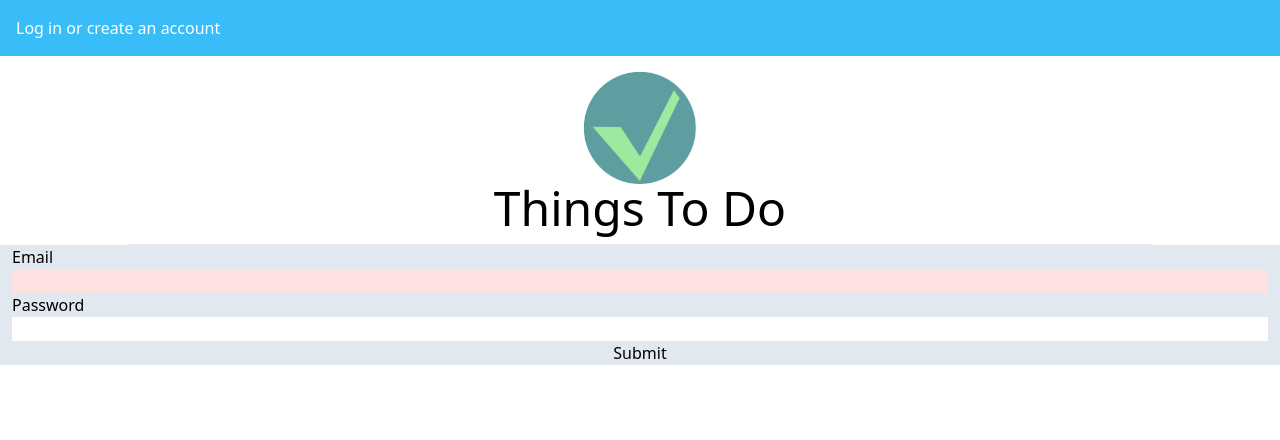
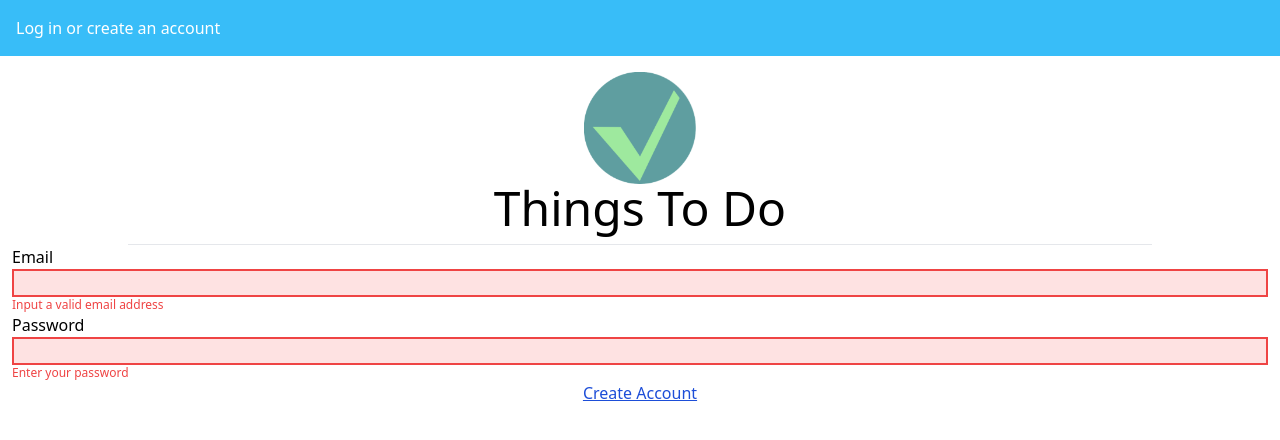
Before and after one commit to Iamasamwich/todo-client-tailwind, a React (Create React App) app: page / in a window 1280 px wide. Shown: the top 440 px of the page. Built offline with nearby package versions, Linux system fonts and the light colour scheme; no server answers.

Commit message:
refactor state and reducers... still not great but it works

```diff
--- /dev/null
+++ b/src/actions/login.ts
@@ -0,0 +1,12 @@
+import api from '../api/index';
+
+export const loginAction = async ({email, pword} : {email :string; pword: string }) => {
+  await api('/login', 'POST', {email, pword})
+  .then((res : iRes) => {
+    if (res.status === 200 && res.message === 'logged in') {
+      return;
+    } else {
+      throw res;
+    };
+  });
+};
--- a/src/components/App.tsx
+++ b/src/components/App.tsx
@@ -5,30 +5,30 @@ import Layout from './Layout';
 import Login from './Login';
 
 const App = () => {
-  const {state, dispatch} = useContext(Context);
+  const {login, page, loginDispatch} = useContext(Context);
 
   useEffect(() => {
     api('/ping', 'GET')
     .then((resp : iRes) => {
       if (resp.status === 200 && resp.message === 'ok') {
-        dispatch({type: 'LOGIN', payload: true});
+        loginDispatch({type: 'LOGIN', payload: true});
       } else {
-        dispatch({type: 'LOGIN', payload: false});
+        loginDispatch({type: 'LOGIN', payload: false});
       };
     })
     .catch(err => {});
-  }, [dispatch]);
+  }, [loginDispatch]);
 
   const ShowPage = () => {
-    if (!state.login) {
-      switch (state.page) {
+    if (!login) {
+      switch (page) {
         case 'createAccount':
           return <div>Create account</div>;
         default:
           return <Login />;
       };
     } else {
-      switch (state.page) {
+      switch (page) {
         case 'addTodo':
           return <div>Add todo</div>
         case 'editTodo':
--- a/src/components/Layout.tsx
+++ b/src/components/Layout.tsx
@@ -1,13 +1,8 @@
-import React, { useContext } from 'react';
-import Context from '../context/Context';
+import React from 'react';
 import Navbar from './Navbar';
 import icon from '../assets/icon.png';
 
 const Layout = ({children} : {children: React.ReactNode}) => {
-
-  const {state, dispatch } = useContext(Context);
-  const {login, page} = state;
-  // const {logout, changePage} = dispatch;
 
   return (
     <div className='container'>
--- a/src/components/Login.tsx
+++ b/src/components/Login.tsx
@@ -1,8 +1,10 @@
 import React, { useContext, useEffect, useState } from 'react';
+import { loginAction } from '../actions/login';
 import Context from '../context/Context';
+import styles from '../styles/styles';
 
 const Login = () => {
-  const {state, dispatch} = useContext(Context);
+  const {loginDispatch, appStatusDispatch, pageDispatch} = useContext(Context);
 
   const [email, setEmail] = useState('');
   const [pword, setPword] = useState('');
@@ -16,26 +18,66 @@ const Login = () => {
     setPwordError(pword ? false : true);
   }, [email, pword]);
 
+  useEffect(() => {
+    setAnyError(emailError || pwordError ? true : false);
+  }, [emailError, pwordError]);
+
   const handleSubmit = (e : React.SyntheticEvent) => {
     e.preventDefault();
-    console.log({email, pword});
+    if (anyError) return;
+
+    loginAction({email, pword})
+    .then(() => loginDispatch({type: 'LOGIN', payload: true}))
+    .catch((res : iRes) => {
+      loginDispatch({type: 'LOGIN', payload: false});
+      appStatusDispatch({type: 'STATUS', payload: res.status})
+      return;
+    });
   };
 
   return (
-    <div className='container bg-slate-200'>
-      <form className='flex flex-col pr-3 pl-3' onSubmit={handleSubmit}>
+    <div>
+      <form className={styles.form} onSubmit={handleSubmit}>
         <label>Email</label>
         <input
           value={email}
           onChange={e => setEmail(e.target.value)}
-          className={`${emailError && 'bg-red-100 border-red-500'}`}
+          className={`${emailError && styles.inputError}`}
         />
+        {emailError &&
+          <p
+            className={styles.inputAdvice}
+          >
+            Input a valid email address
+          </p>
+        }
         <label>Password</label>
-        <input type='password' value={pword} onChange={e => setPword(e.target.value)} />
-        <button type='submit'>Submit</button>
-
+        <input
+          type='password'
+          value={pword}
+          onChange={e => setPword(e.target.value)}
+          className={`${pwordError && styles.inputError}`}
+        />
+        {pwordError &&
+          <p
+            className={styles.inputAdvice}
+          >
+            Enter your password
+          </p>
+        }
+        {!anyError &&
+          <button
+            type='submit'
+            className={`${styles.button} ${styles.success}`}
+          >Submit</button>
+        }
       </form>
-
+      <div className='container flex flex-row justify-center'>
+        <p
+          className={styles.fakeLink}
+          onClick={() => pageDispatch({type: 'CHANGE_PAGE', payload: 'createAccount'})}
+        >Create Account</p>
+      </div>
     </div>
   )
 };
--- a/src/components/Navbar.tsx
+++ b/src/components/Navbar.tsx
@@ -5,7 +5,8 @@ import HomeIcon from '@heroicons/react/solid/HomeIcon';
 import MenuIcon from '@heroicons/react/solid/MenuIcon';
 
 const Navbar = () => {
-  const {state, dispatch} = useContext(Context);
+  const {login, page, loginDispatch, pageDispatch} = useContext(Context);
+
   const [showMenu, setShowMenu] = useState (false);;
   const ref = useRef() as React.MutableRefObject<HTMLDivElement>;
 
@@ -21,13 +22,16 @@ const Navbar = () => {
     return () => document.removeEventListener('click', handleClickOutside);
   }, []);
 
+  useEffect(() => {
+  }, [showMenu]);
+
   return (
     <div className='container bg-sky-400 flex flex-row items-center gap-2 pr-2'>
       <p className='font-sans p-4 text-white flex-grow'>
-        {state.login ? 'Welcome back!' : 'Log in or create an account'}
+        {login ? 'Welcome back!' : 'Log in or create an account'}
       </p>
-      {state.page !== 'home' && <HomeIcon className='h-6 w-6 text-white' />}
-      {state.login && <MenuIcon className='h-6 w-6 text-white' />}
+      {page !== 'home' && <HomeIcon onClick={() => pageDispatch({type: 'CHANGE_PAGE', payload: 'home'})}className='h-6 w-6 text-white' />}
+      {login && <MenuIcon onClick={() => loginDispatch({type: "LOGIN", payload: false})}className='h-6 w-6 text-white' />}
     </div>
   );
 };
--- a/src/context/Context.tsx
+++ b/src/context/Context.tsx
@@ -1,25 +1,34 @@
 import React, { useReducer } from 'react';
-import reducer from './reducer';
+import loginReducer from './loginReducer';
+import pageReducer from './pageReducer';
 
 const Context = React.createContext({} as iContext);
 
 export default Context;
 
-const initialState : iState = {
-  page: 'home',
-  login: false,
-  appStatus: null,
-  showTodos: 'active',
-  todosFetched: false,
-  todos: [],
-  todoToUpdate: null
+const reducer = (state : any, action: iAction) => {
+  return state;
 };
 
 export const Store = ({children} : {children: React.ReactNode}) => {
-  const [state, dispatch] = useReducer(reducer, initialState);
+  const [login, loginDispatch] = useReducer(loginReducer, false);
+  const [page, pageDispatch] = useReducer(pageReducer, 'home');
+  const [appStatus, appStatusDispatch] = useReducer(reducer, null);
+  const [todosFetched, todosFetchedDispatch] = useReducer(reducer, false);
+  const [todos, todosDispatch] = useReducer(reducer, [] as iTodoWithSteps[]);
+  const [todoToUpdate, todoToUpdateDispatch] = useReducer(reducer, null);
+  const [showTodos, showTodosDispatch] = useReducer(reducer, 'active');
 
   return (
-    <Context.Provider value={{state, dispatch}}>
+    <Context.Provider value={{
+      login, loginDispatch,
+      page, pageDispatch,
+      appStatus, appStatusDispatch,
+      todos, todosDispatch,
+      todosFetched, todosFetchedDispatch,
+      showTodos, showTodosDispatch,
+      todoToUpdate, todoToUpdateDispatch
+    }}>
       {children}
     </Context.Provider>
   );
--- /dev/null
+++ b/src/context/loginReducer.ts
@@ -0,0 +1,10 @@
+const loginReducer = (state : boolean, action : iAction) => {
+  switch (action.type) {
+    case 'LOGIN':
+      return action.payload;
+    default:
+      return state;
+  }
+};
+
+export default loginReducer;
--- /dev/null
+++ b/src/context/pageReducer.ts
@@ -0,0 +1,10 @@
+const pageReducer = (state : string, action : iAction) => {
+  switch (action.type) {
+    case ('CHANGE_PAGE'):
+      return action.payload;
+    default:
+      return state;
+  };
+};
+
+export default pageReducer;
--- a/src/context/reducer.ts
+++ /dev/null
@@ -1,5 +0,0 @@
-const reducer = (state : iState, action : iAction) => {
-  return state;
-};
-
-export default reducer;
--- a/src/react-app-env.d.ts
+++ b/src/react-app-env.d.ts
@@ -21,6 +21,14 @@ interface iTodoWithSteps extends iTodo {
   steps: iSteps[];
 };
 
+type page = string;
+type login = boolean;
+type appStatus = string | number | null;
+type todos = iTodoWithSteps[];
+type showTodos = 'active' | 'all';
+type todosFetched = boolean;
+type todoToUpdate = iTodoWithSteps | null;
+
 interface iState {
   page: string;
   login: boolean;
@@ -32,8 +40,20 @@ interface iState {
 };
 
 interface iContext {
-  state: iState;
-  dispatch: (action : iAction) => void;
+  page: page;
+  login: boolean;
+  appStatus: appStatus;
+  todos: todos;
+  showTodos: showTodos;
+  todosFetched: todosFetched;
+  todoToUpdate: todoToUpdate;
+  loginDispatch: (action : iAction) => void;
+  pageDispatch: (action : iAction) => void;
+  appStatusDispatch: (action : iAction) => void;
+  todosDispatch: (action : iAction) => void;
+  showTodosDispatch: (action : iAction) => void;
+  todosFetchedDispatch: (action : iAction) => void;
+  todoToUpdateDispatch: (action : iAction) => void;
 };
 
 interface iBody {
--- /dev/null
+++ b/src/styles/styles.ts
@@ -0,0 +1,10 @@
+const styles = {
+  button: 'p-2 border-2 m-1',
+  fakeLink: 'text-blue-700 underline',
+  form: 'flex flex-col pr-3 pl-3',
+  inputError: 'bg-red-100 border-2 border-red-500',
+  inputAdvice: 'text-xs text-red-500',
+  success: 'bg-green-400',
+};
+
+export default styles;
```
